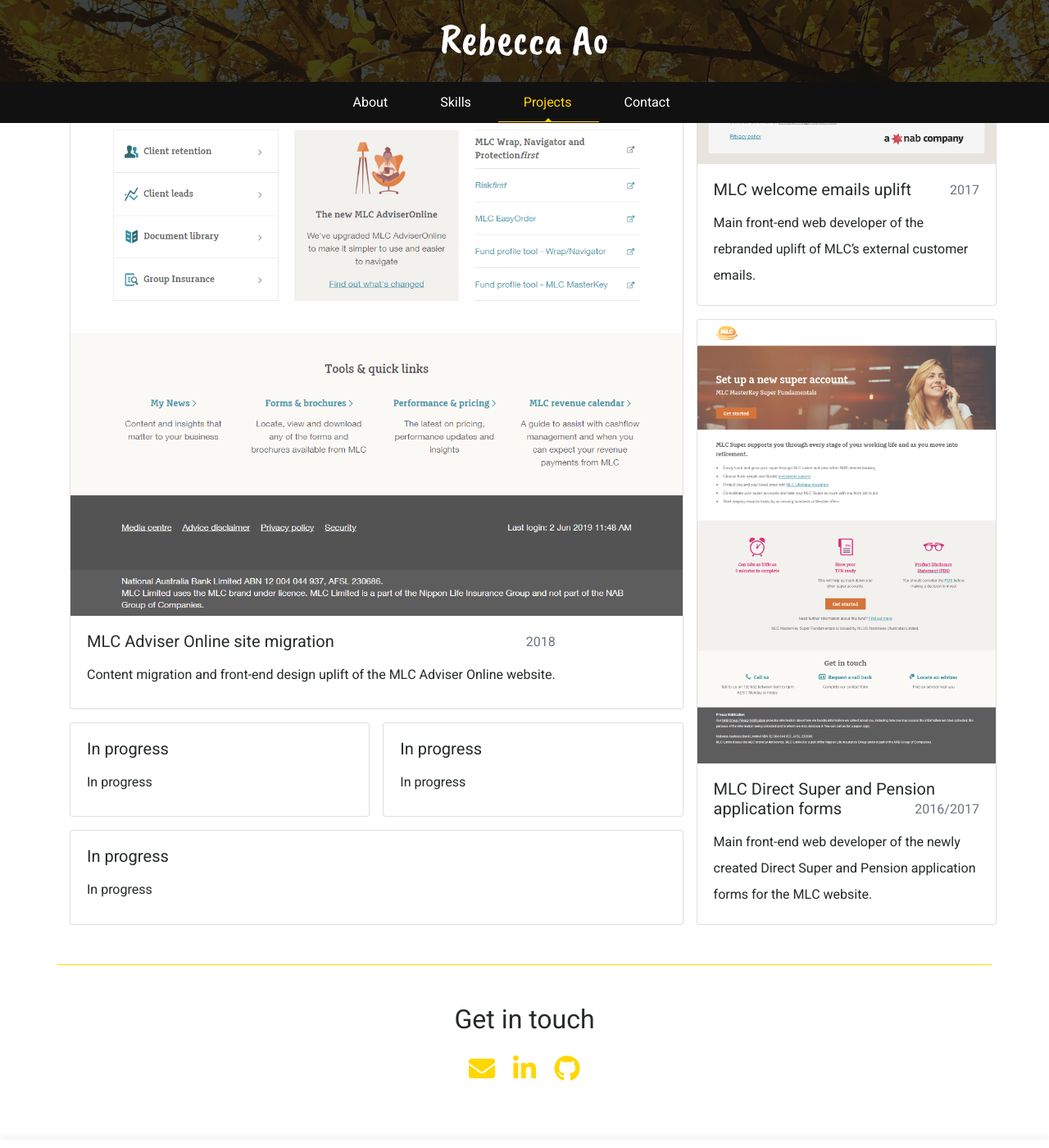
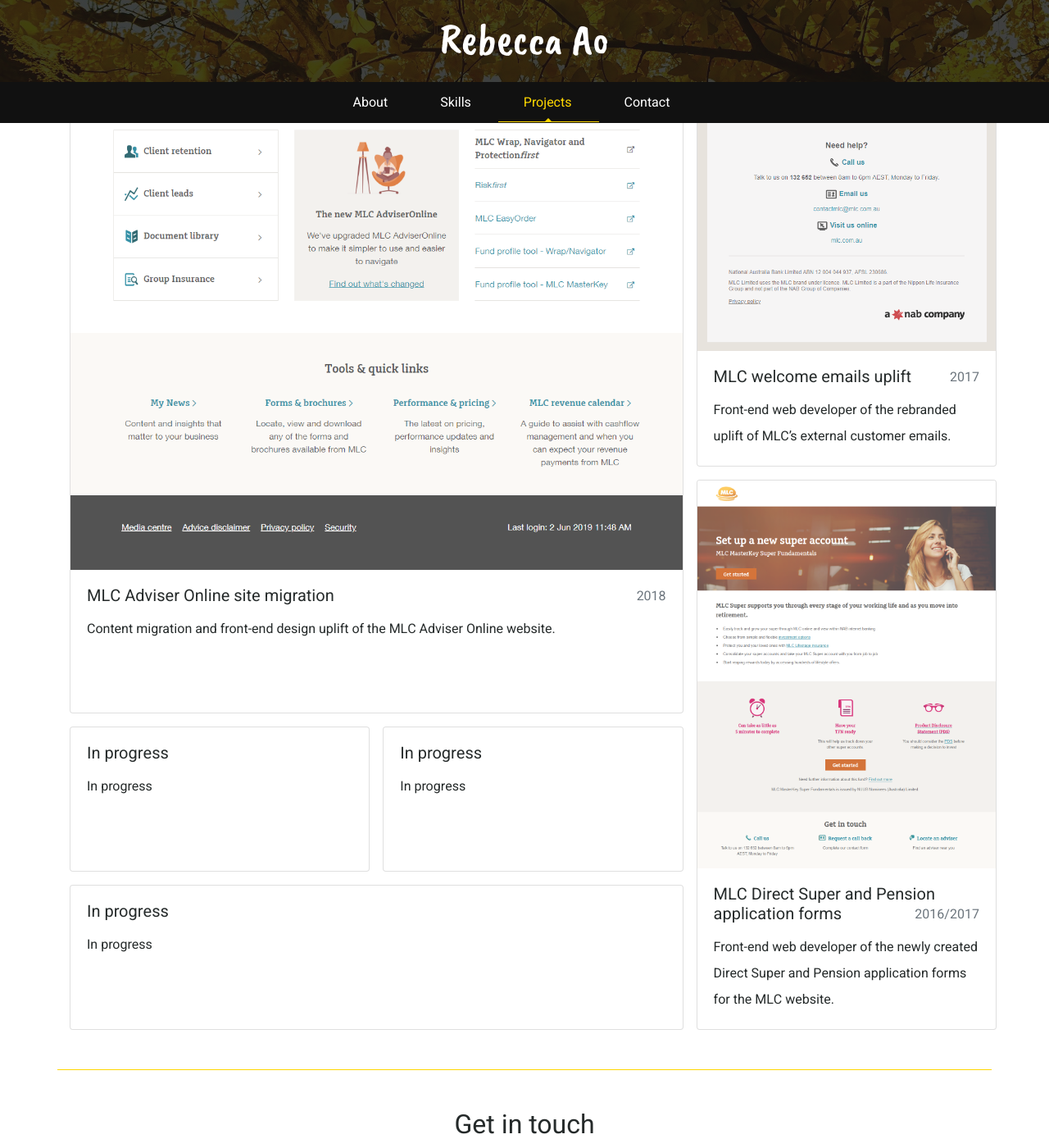
Before and after one commit to rbccaao/rbccaao.github.io, a Jekyll site: the page built from index.html, in a window 1280 px wide and 1400 px high, scrolled down 1601 px. Shown: the whole window at 82% size. Built offline with Jekyll 4.4.1, drawn with Linux system fonts in a browser that asks for light colours; nearby versions of some CDN libraries.

Commit message:
Porjects section WIP 3
-added more screenshots for MLC sites
-added click image to view in new tab links

```diff
--- a/_includes/index/projects-button-modal.html
+++ b/_includes/index/projects-button-modal.html
@@ -2,7 +2,7 @@
     <div class="card-img-wrapper">
         <img class="card-img-top" src="../../images/projects/{{ include.name }}-main.png" alt="{{ include.name }} screenshot">
     </div>
-    <div class="card-body">
+    <div class="card-body align-self-stretch">
         <h3 class="card-title">{{ include.title }}
             <p class="card-text card-date"><small class="text-muted align-middle">{{ include.date }}</small></p>
         </h3>
@@ -51,14 +51,20 @@
                             <div id="{{ include.name }}-carousel" class="carousel slide" data-ride="carousel">
                                 <div class="carousel-inner">
                                     <div class="carousel-item active">
-                                        <img src="../../images/projects/{{ include.name }}-1.png" class="d-block w-100" alt="{{ include.name }} screenshot 1">
+                                        <a href="../../images/projects/{{ include.name }}-1.png" target="_blank">
+                                            <img src="../../images/projects/{{ include.name }}-1.png" class="d-block w-100" alt="{{ include.name }} screenshot 1">
+                                        </a>
                                     </div>
                                     <div class="carousel-item">
-                                        <img src="../../images/projects/{{ include.name }}-2.png" class="d-block w-100" alt="{{ include.name }} screenshot 2">
-                                    </div>
+                                            <a href="../../images/projects/{{ include.name }}-2.png" target="_blank">
+                                                <img src="../../images/projects/{{ include.name }}-2.png" class="d-block w-100" alt="{{ include.name }} screenshot 2">
+                                            </a>
+                                        </div>
                                     <div class="carousel-item">
-                                        <img src="../../images/projects/{{ include.name }}-3.png" class="d-block w-100" alt="{{ include.name }} screenshot 3">
-                                    </div>
+                                            <a href="../../images/projects/{{ include.name }}-3.png" target="_blank">
+                                                <img src="../../images/projects/{{ include.name }}-3.png" class="d-block w-100" alt="{{ include.name }} screenshot 3">
+                                            </a>
+                                        </div>
                                 </div>
                             </div>
                         </div>
--- a/_includes/index/projects.html
+++ b/_includes/index/projects.html
@@ -24,7 +24,7 @@
                 {% include index/projects-button-modal.html
                     name="mlc-welcome-emails"
                     title="MLC welcome emails uplift"
-                    description="Main front-end web developer of the rebranded uplift of MLC’s external customer emails."
+                    description="Front-end web developer of the rebranded uplift of MLC’s external customer emails."
                     date="2017"
                     roles="<li>Front-end web developer</li><li>HTML email template developer</li>"
                     skills="<li>HTML</li><li>CSS</li>"
@@ -35,7 +35,7 @@
                 {% include index/projects-button-modal.html
                     name="mlc-direct-super-pension"
                     title="MLC Direct Super and Pension application forms "
-                    description="Main front-end web developer of the newly created Direct Super and Pension application forms for the MLC website."
+                    description="Front-end web developer of the newly created Direct Super and Pension application forms for the MLC website."
                     date="2016/2017"
                     roles="<li>Front-end web developer</li><li>Content migrater</li>"
                     skills="<li>Content publishing</li><li>Bootstrap 3 library</li><li>CSS</li><li>LESS</li>"
```
Also changed, not shown: images/projects/mlc-adviser-online-1.png (added), images/projects/mlc-adviser-online-2.png (added), images/projects/mlc-adviser-online-3.png (added), images/projects/mlc-adviser-online-main.png, images/projects/mlc-direct-super-pension-main.png, images/projects/mlc-welcome-emails-1.png (added), images/projects/mlc-welcome-emails-2.png (added), images/projects/mlc-welcome-emails-3.png (added), images/projects/mlc-welcome-emails-main.png, images/projects/pic-1.png (added), images/projects/pic-2.png (added), images/projects/pic-3.png (added), images/projects/pic-main.png (added).
